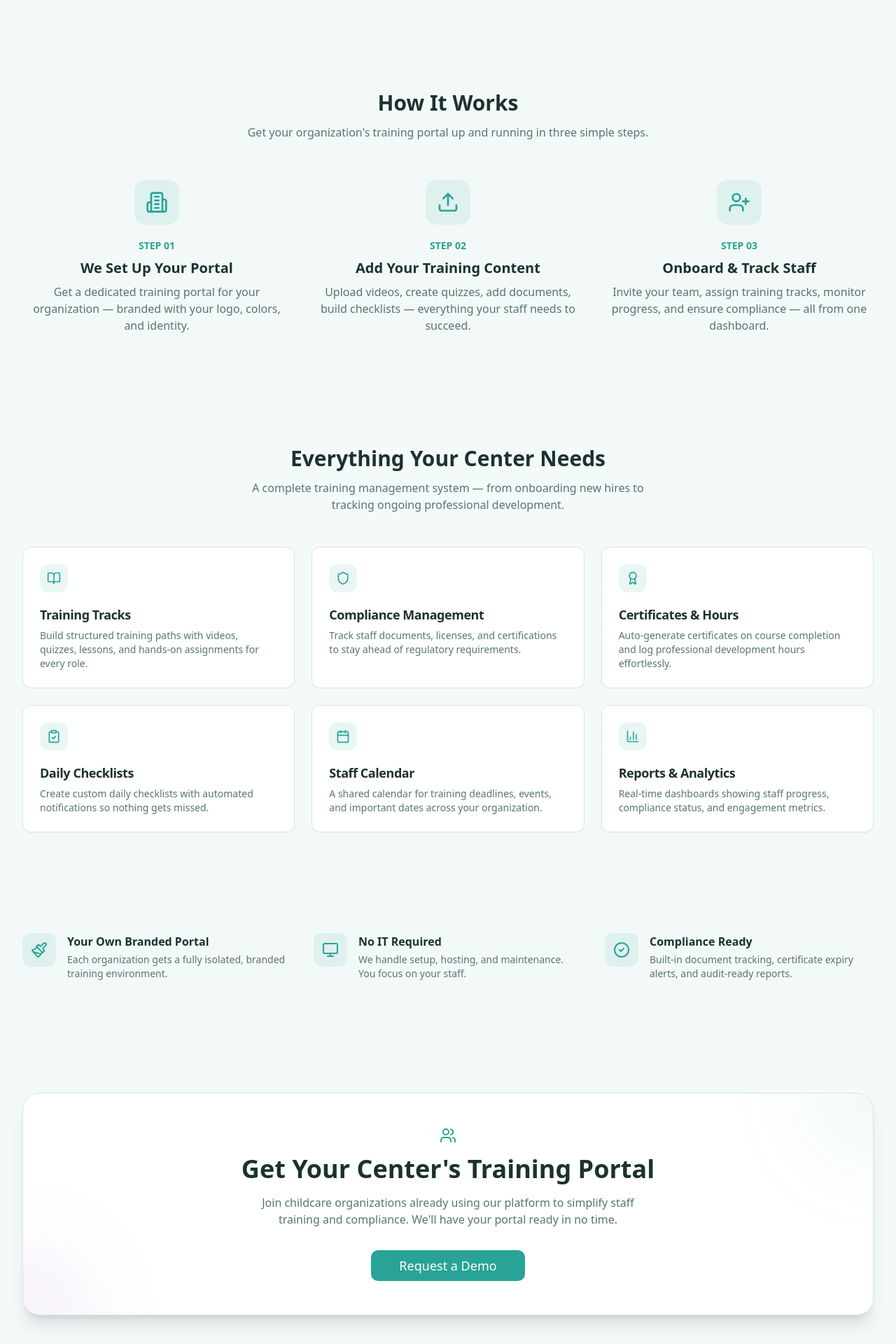
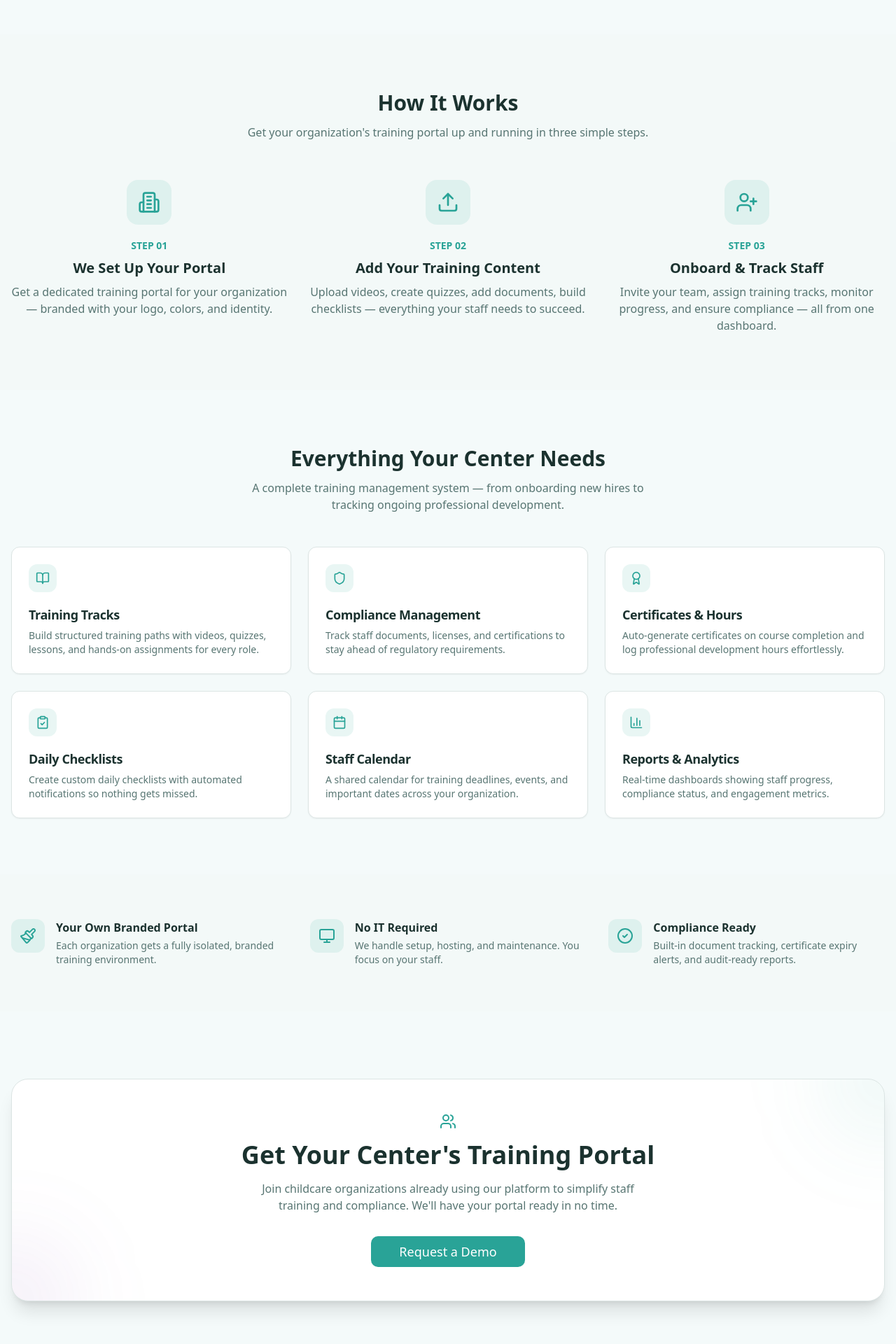
Before and after one commit to david54766/admin-haven-link, a React (Vite) app: page / in a window 1280 px wide. Shown: the part 560-2480 px from the top of the page at 70% size. Built offline with nearby package versions, Linux system fonts and the light colour scheme; no server answers; the database is empty; the HTML template or start-up script is replaced by a standard one.

Commit message:
Improve landing responsiveness

```diff
--- a/src/pages/Landing.tsx
+++ b/src/pages/Landing.tsx
@@ -84,8 +84,8 @@ export default function Landing() {
       </section>
 
       {/* How It Works */}
-      <section className="py-20 bg-muted/30">
-        <div className="container">
+      <section className="py-14 sm:py-20 bg-muted/30">
+        <div className="container px-4">
           <div className="text-center mb-14">
             <h2 className="text-3xl font-bold text-foreground">How It Works</h2>
             <p className="mt-3 text-muted-foreground max-w-xl mx-auto">
@@ -109,8 +109,8 @@ export default function Landing() {
       </section>
 
       {/* Features */}
-      <section className="py-20">
-        <div className="container">
+      <section className="py-14 sm:py-20">
+        <div className="container px-4">
           <div className="text-center mb-12">
             <h2 className="text-3xl font-bold text-foreground">Everything Your Center Needs</h2>
             <p className="mt-3 text-muted-foreground max-w-xl mx-auto">
@@ -135,9 +135,9 @@ export default function Landing() {
       </section>
 
       {/* Value Props */}
-      <section className="py-16 bg-muted/30">
-        <div className="container">
-          <div className="grid grid-cols-1 md:grid-cols-3 gap-8">
+      <section className="py-12 sm:py-16 bg-muted/30">
+        <div className="container px-4">
+          <div className="grid grid-cols-1 md:grid-cols-3 gap-6 sm:gap-8">
             {valueProps.map((vp) => (
               <div key={vp.title} className="flex items-start gap-4">
                 <div className="h-12 w-12 shrink-0 rounded-xl bg-primary/10 flex items-center justify-center">
@@ -154,9 +154,9 @@ export default function Landing() {
       </section>
 
       {/* CTA */}
-      <section className="py-24">
-        <div className="container">
-          <div className="relative bg-card rounded-3xl p-12 shadow-xl border overflow-hidden">
+      <section className="py-14 sm:py-24">
+        <div className="container px-4">
+          <div className="relative bg-card rounded-2xl sm:rounded-3xl p-8 sm:p-12 shadow-xl border overflow-hidden">
             <div className="absolute -top-20 -right-20 w-40 h-40 bg-primary/10 rounded-full blur-3xl" />
             <div className="absolute -bottom-20 -left-20 w-40 h-40 bg-secondary/10 rounded-full blur-3xl" />
 
```
